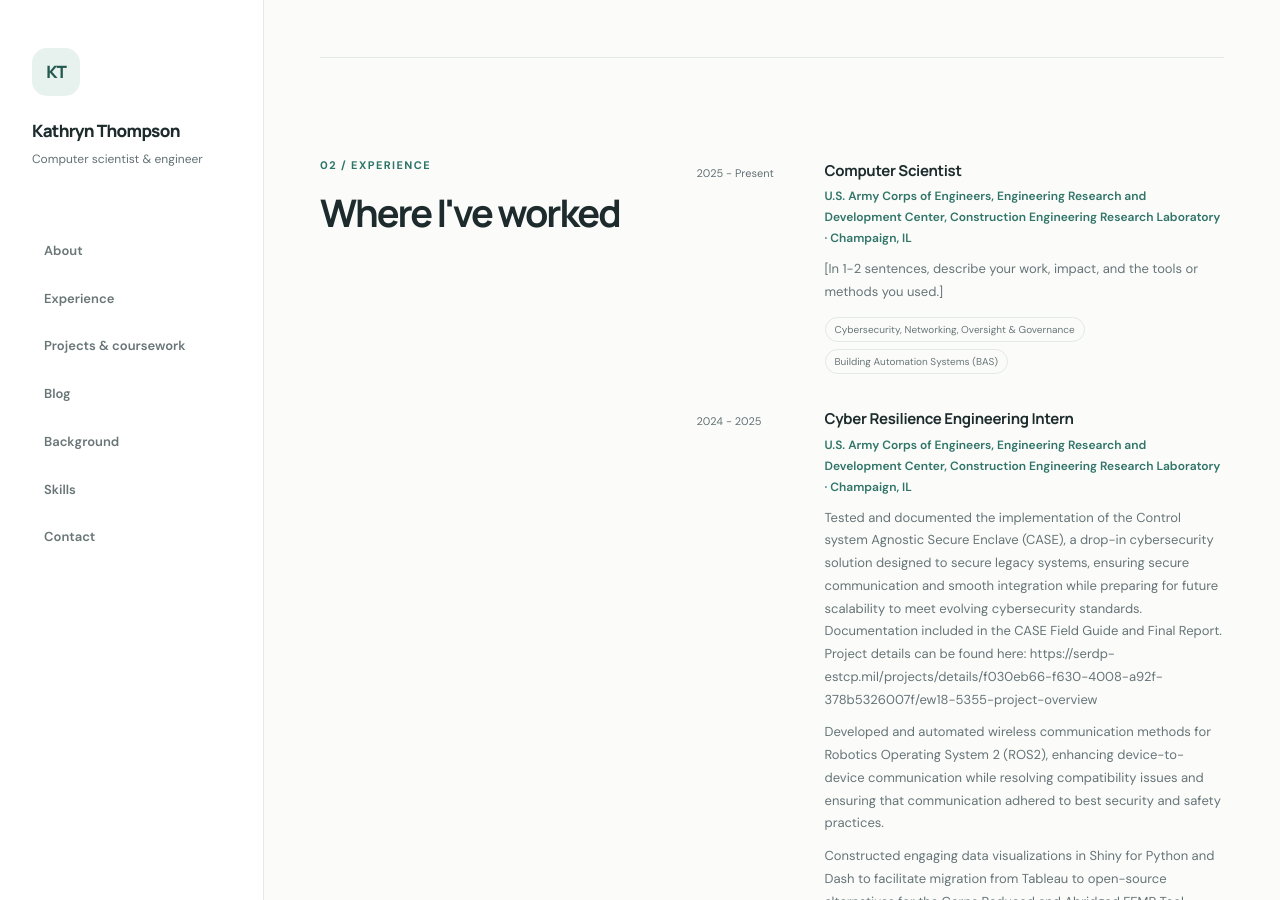
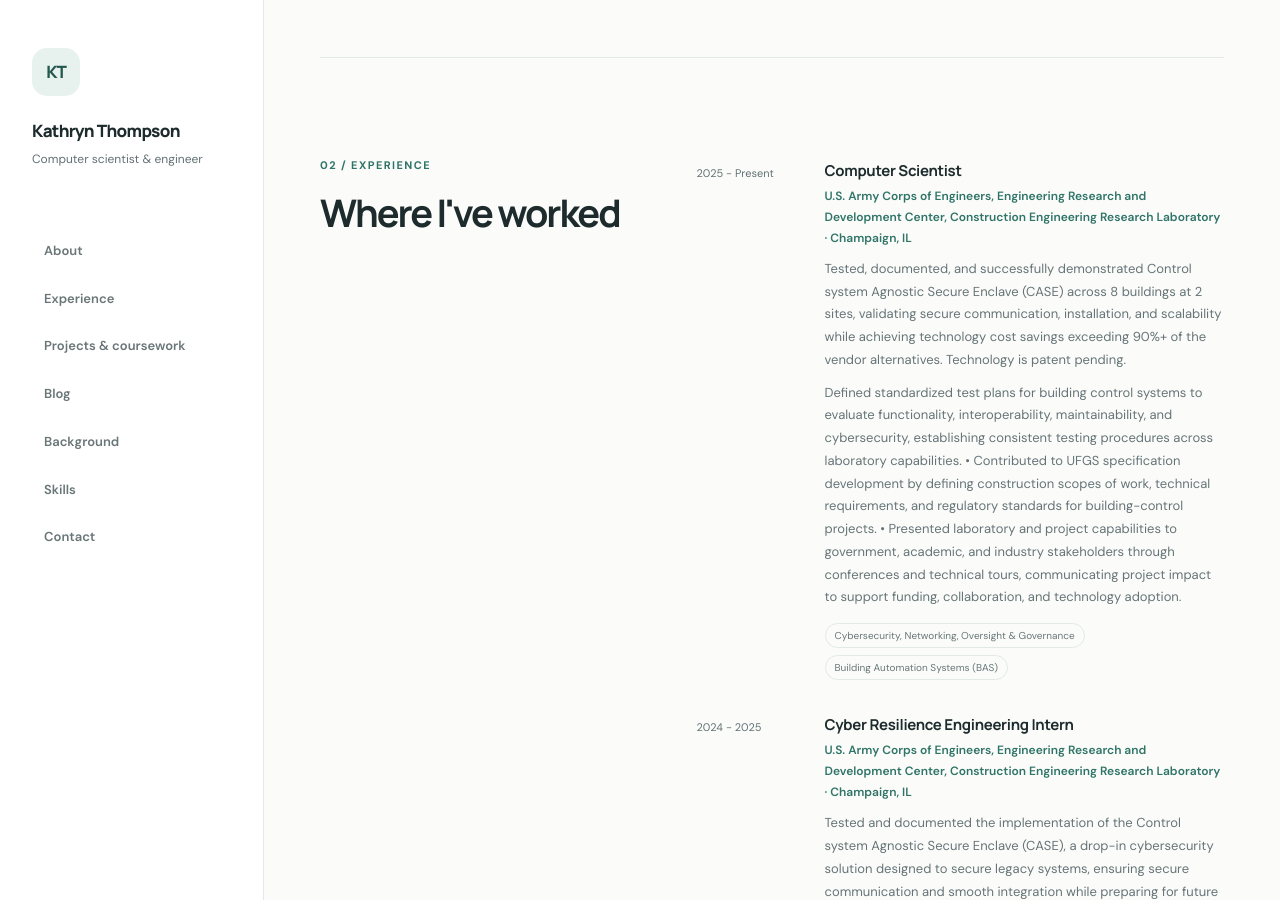
Before and after one commit to kyt325/KathrynThompson.github.io, a Jekyll site: the page index.html, which Jekyll copies as it is, in a window 1280 px wide and 900 px high, scrolled down 1084 px. Built offline with Jekyll 4.4.1, drawn with Linux system fonts in a browser that asks for light colours.

Commit message:
push changes

```diff
--- a/index.html
+++ b/index.html
@@ -71,7 +71,10 @@
           <div>
             <h3>Computer Scientist</h3>
             <p class="item-subtitle">U.S. Army Corps of Engineers, Engineering Research and Development Center, Construction Engineering Research Laboratory · Champaign, IL</p>
-            <p>[In 1-2 sentences, describe your work, impact, and the tools or methods you used.]</p>
+            <p>Tested, documented, and successfully demonstrated Control system Agnostic Secure Enclave (CASE) across 8 buildings at 2 sites, validating secure communication, installation, and scalability while achieving technology cost savings exceeding 90%+ of the vendor alternatives. Technology is patent pending.</p>
+            <p>Defined standardized test plans for building control systems to evaluate functionality, interoperability, maintainability, and cybersecurity, establishing consistent testing procedures across laboratory capabilities.
+• Contributed to UFGS specification development by defining construction scopes of work, technical requirements, and regulatory standards for building-control projects.
+• Presented laboratory and project capabilities to government, academic, and industry stakeholders through conferences and technical tours, communicating project impact to support funding, collaboration, and technology adoption.</p>
             <ul class="tag-list"><li>Cybersecurity, Networking, Oversight & Governance</li><li>Building Automation Systems (BAS)</li></ul>
           </div>
         </article>
```
